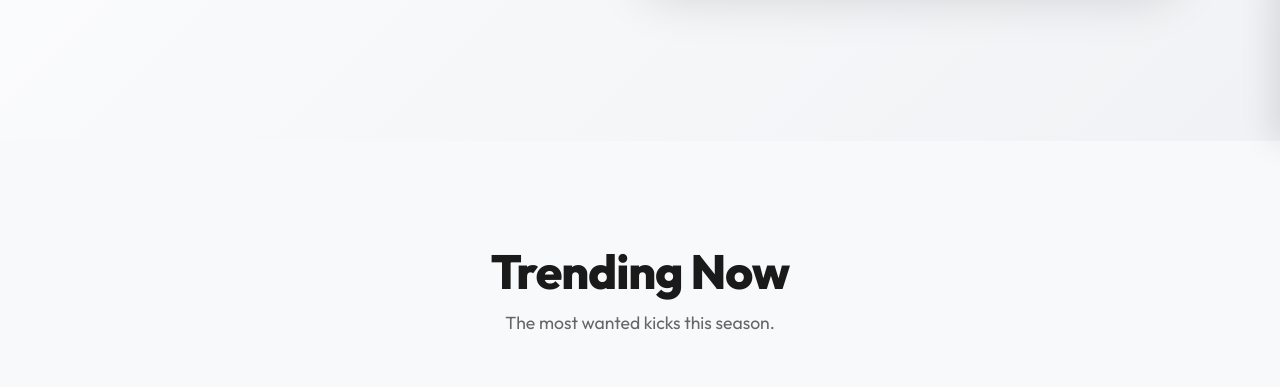
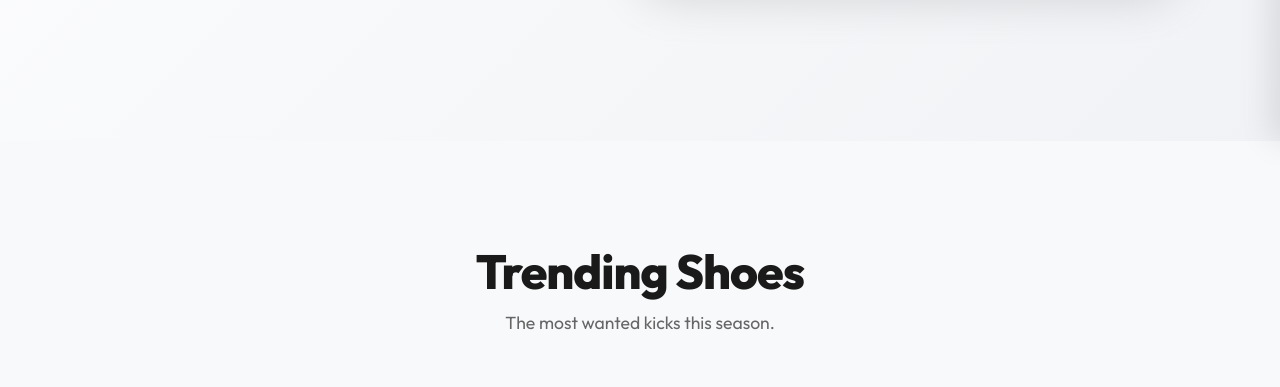
Before and after one commit to XTentione/ndula, a plain HTML site: page index.html in a window 1280 px wide. Shown: the part 659-1046 px from the top of the page. Drawn offline with Linux system fonts and the light colour scheme.

Commit message:
Trending Shoes

```diff
--- a/index.html
+++ b/index.html
@@ -48,7 +48,7 @@
     <!-- Product Grid -->
     <section id="shop" class="products-section">
         <div class="section-header">
-            <h2>Trending Now</h2>
+            <h2>Trending Shoes</h2>
             <p>The most wanted kicks this season.</p>
         </div>
 
```
